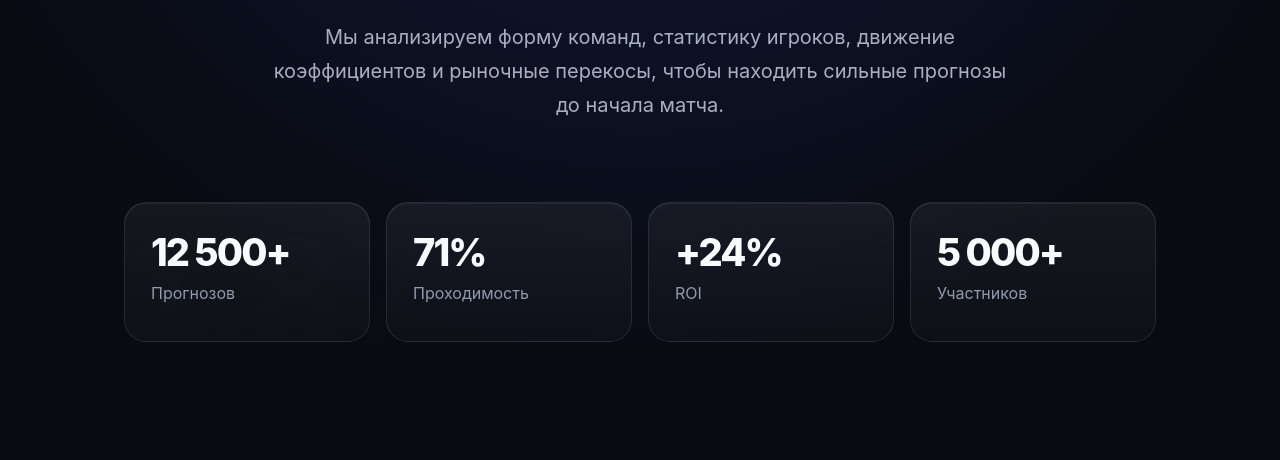
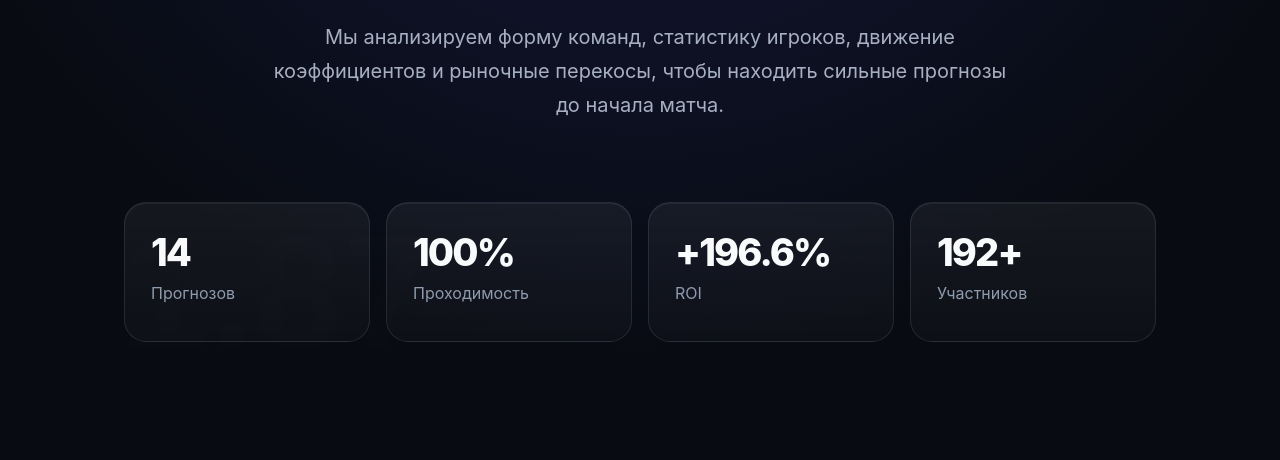
Before and after one commit to hogggreig8-lab/betting-panel, a FastAPI app: page / in a window 1280 px wide. Shown: the part 386-846 px from the top of the page. Run offline with FastAPI, Linux system fonts and the light colour scheme; data comes from the database, SQL or seed files in the repository; data that the repository does not hold is empty.

Commit message:
fix stats edit

```diff
--- a/app/templates/index.html
+++ b/app/templates/index.html
@@ -53,22 +53,22 @@
 {% endif %}
 <section class="metrics-grid">
     <div class="metric-card">
-        <div class="metric-value">{{ content.predictions if content else '12 500+' }}</div>
+        <div class="metric-value">{{ content.predictions if content else '14' }}</div>
         <div class="metric-label">Прогнозов</div>
     </div>
 
     <div class="metric-card">
-        <div class="metric-value">{{ content.win_rate if content else '71%' }}</div>
+        <div class="metric-value">{{ content.win_rate if content else '100%' }}</div>
         <div class="metric-label">Проходимость</div>
     </div>
 
     <div class="metric-card">
-        <div class="metric-value">{{ content.roi if content else '+24%' }}</div>
+        <div class="metric-value">{{ content.roi if content else '+196.6%' }}</div>
         <div class="metric-label">ROI</div>
     </div>
 
     <div class="metric-card">
-        <div class="metric-value">{{ content.members if content else '5 000+' }}</div>
+        <div class="metric-value">{{ content.members if content else '192+' }}</div>
         <div class="metric-label">Участников</div>
     </div>
 </section>
```
